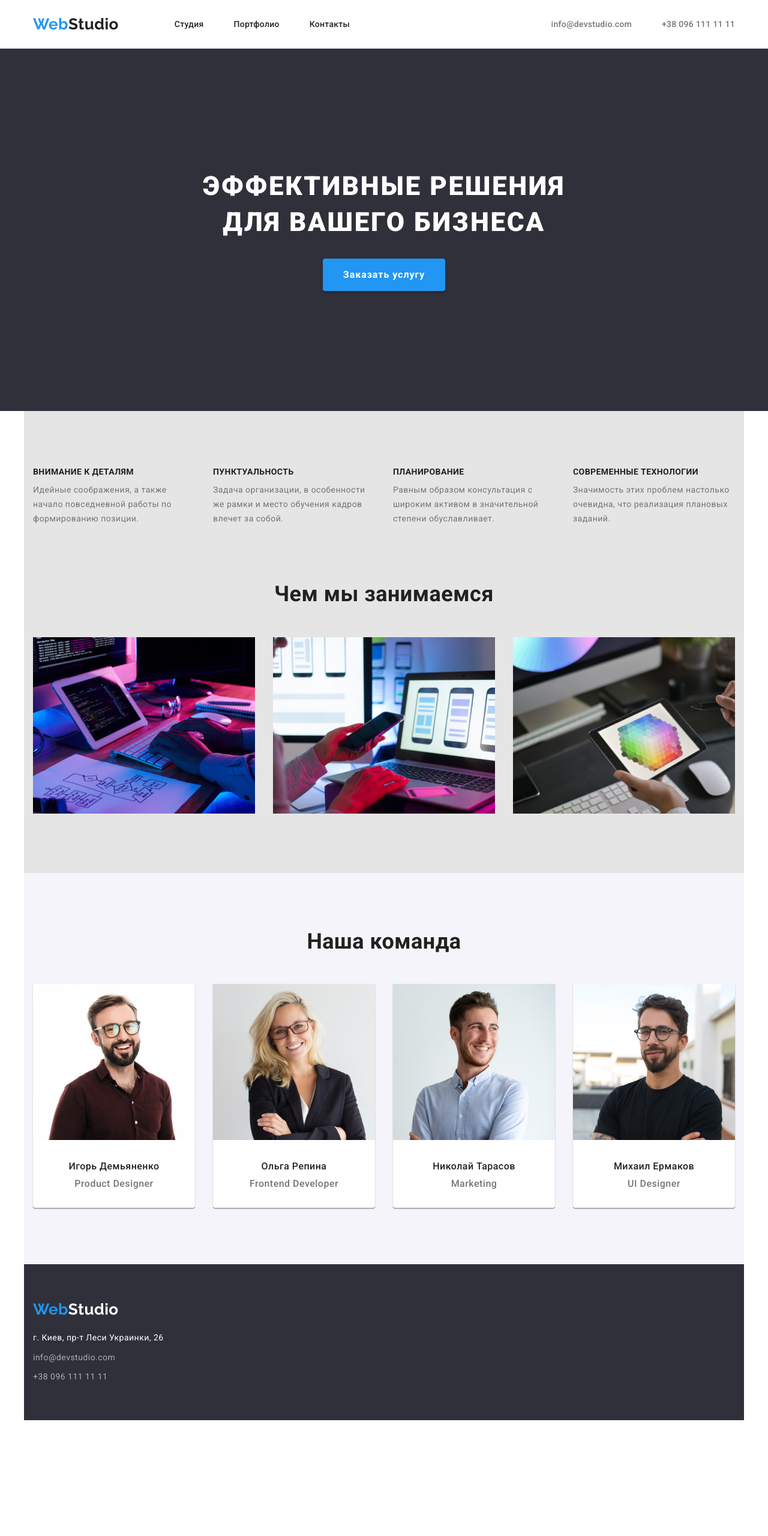
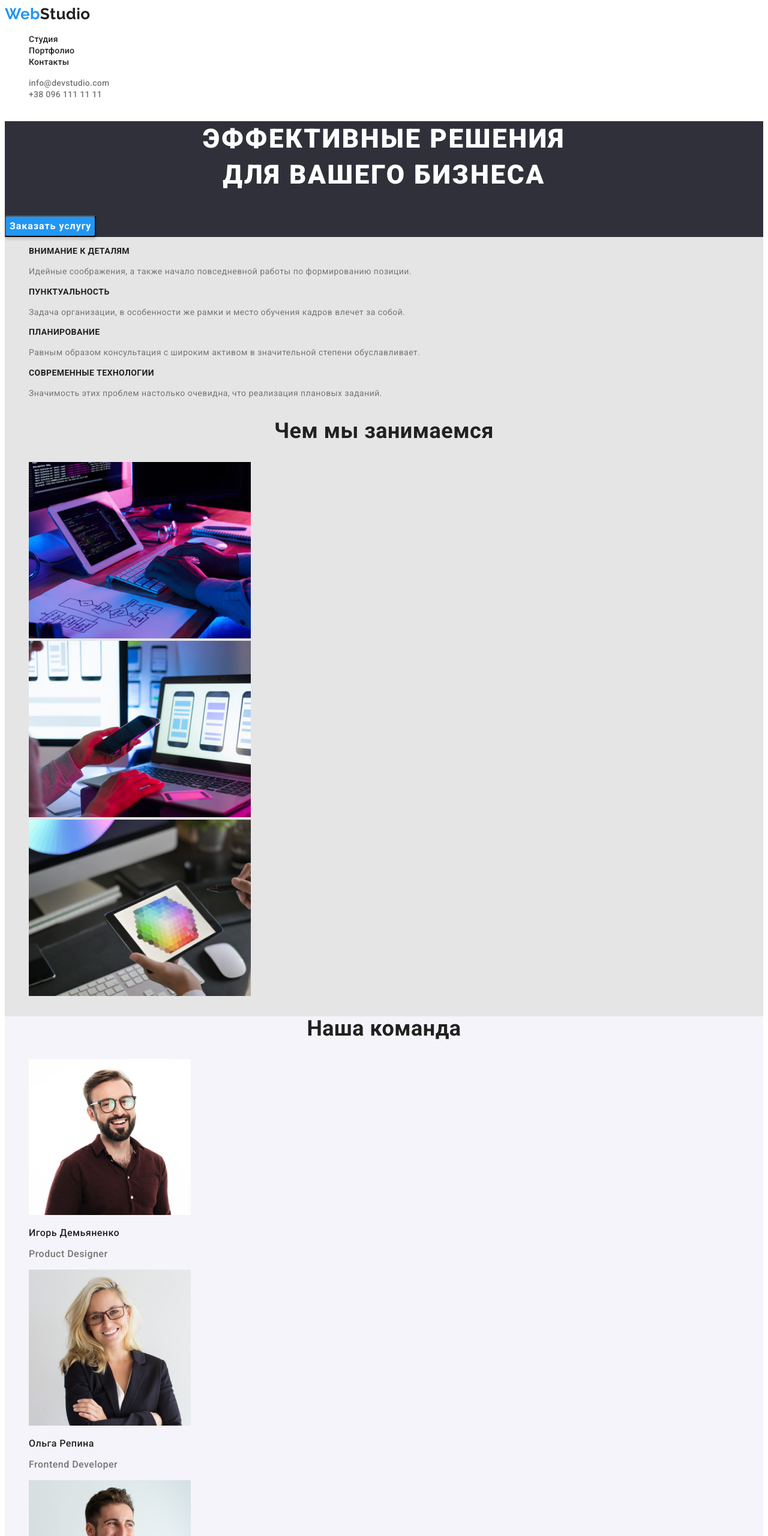
Before and after one commit to dimadimaya/goit-markup-hw-02, a plain HTML site: page index.html in a window 1280 px wide. Shown: the top 2560 px of the page at 60% size. Before the commit the page ends 2367 px from the top, so only its background shows below. Drawn offline with nearby package versions, Linux system fonts and the light colour scheme.

Commit message:
goit-markup-hw-02

```diff
--- a/css/style.css
+++ b/css/style.css
@@ -15,50 +15,16 @@ h2 {
   color: var(--primary-text-color);
 }
 
-h2,
-h3,
-p {
-  margin: 0;
-}
-
 a {
   text-decoration: none;
-  margin: 0;
-  padding: 0;
 }
 
 ul {
   list-style-type: none;
-  margin: 0;
-  padding: 0;
 }
 
 .header {
-  align-items: center;
   background-color: var(--white-color);
-}
-
-.container {
-  width: 1200px;
-  padding-left: 15px;
-  padding-right: 15px;
-  margin-left: auto;
-  margin-right: auto;
-}
-
-.section {
-  padding-top: 94px;
-  padding-bottom: 94px;
-}
-
-.flex {
-  display: flex;
-  align-items: center;
-}
-
-.nav {
-  display: flex;
-  align-items: center;
 }
 
 .logo {
@@ -67,24 +33,10 @@ ul {
   font-weight: 700;
   font-size: 26px;
   line-height: 1.19;
-
-  margin-right: 93px;
-  padding-top: 25px;
-  padding-bottom: 25px;
-
-  display: flex;
 }
 
 .logo-span {
   color: var(--primary-text-color);
-}
-
-.site-nav {
-  display: flex;
-}
-
-.site-nav .item + .item {
-  margin-left: 50px;
 }
 
 .site-nav a {
@@ -100,15 +52,6 @@ ul {
   color: var(--accent-color);
 }
 
-.nav-contact {
-  display: flex;
-  margin-left: auto;
-}
-
-.nav-contact .item + .item {
-  margin-left: 50px;
-}
-
 .nav-contact a {
   color: var(--secondary-text-color);
   font-weight: 500;
@@ -122,9 +65,12 @@ ul {
   color: var(--accent-color);
 }
 
+main {
+  background-color: #e5e5e5;
+}
+
 .main-section {
   background-color: #2f303a;
-  text-align: center;
 }
 
 .main-title {
@@ -135,9 +81,6 @@ ul {
   text-align: center;
   letter-spacing: 0.06em;
   text-transform: uppercase;
-
-  margin: 0;
-  padding-top: 200px;
 }
 
 .main-button {
@@ -152,19 +95,10 @@ ul {
 
   box-shadow: 0px 4px 4px rgba(0, 0, 0, 0.15);
   border-radius: 4px;
-
-  padding: 10px 32px;
-  margin-top: 30px;
-  margin-bottom: 200px;
 }
 
 .peculiarities {
   background-color: #e5e5e5;
-}
-
-.peculiarities-list {
-  display: flex;
-  justify-content: center;
 }
 
 .peculiarities-list h3 {
@@ -174,30 +108,13 @@ ul {
   line-height: 1.14;
   letter-spacing: 0.03em;
   text-transform: uppercase;
-
-  margin-bottom: 10px;
 }
 
-.peculiarities h2 {
+.peculiarities-title {
   font-weight: 700;
   font-size: 36px;
   line-height: 1.16;
   text-align: center;
-  padding-top: 94px;
-}
-
-.peculiarities-title {
-  display: flex;
-  justify-content: center;
-  margin-top: 50px;
-}
-
-.peculiarities-list .item {
-  width: 270px;
-}
-
-.peculiarities .item + .item {
-  margin-left: 30px;
 }
 
 .peculiarities p {
@@ -215,19 +132,6 @@ ul {
   font-size: 36px;
   line-height: 1.16;
   text-align: center;
-
-  margin: 0;
-}
-
-.team .item {
-  background: var(--white-color);
-  box-shadow: 0px 1px 3px rgba(0, 0, 0, 0.12), 0px 1px 1px rgba(0, 0, 0, 0.14),
-    0px 2px 1px rgba(0, 0, 0, 0.2);
-  border-radius: 0px 0px 4px 4px;
-}
-
-.team .item + .item {
-  margin-left: 30px;
 }
 
 .team-list {
@@ -235,11 +139,6 @@ ul {
   font-weight: 500;
   font-size: 16px;
   line-height: 1.18;
-  text-align: center;
-
-  display: flex;
-  justify-content: center;
-  margin-top: 50px;
 }
 
 .team h3 {
@@ -248,17 +147,12 @@ ul {
   line-height: 1.18;
   letter-spacing: 0.03em;
   color: var(--primary-text-color);
-
-  margin-top: 30px;
 }
 
 .team p {
   color: var(--secondary-text-color);
   font-size: 16px;
   line-height: 1.18;
-
-  margin-top: 10px;
-  padding-bottom: 30px;
 }
 
 .footer {
@@ -271,9 +165,6 @@ ul {
   font-weight: 700;
   font-size: 26px;
   line-height: 1.19;
-
-  display: block;
-  padding-top: 60px;
 }
 
 .footer-span {
@@ -282,24 +173,12 @@ ul {
 
 address {
   font-style: normal;
-
-  padding-bottom: 60px;
-}
-
-.footer a {
-  margin-bottom: 20px;
 }
 
 .footer p {
   color: var(--white-color);
   font-size: 14px;
   line-height: 1.7;
-
-  margin-bottom: 9px;
-}
-
-.footer .item + .item {
-  margin-top: 9px;
 }
 
 .footer .link {
@@ -314,9 +193,6 @@ address {
 }
 
 /* Портфолио */
-.portfolio {
-  background-color: #e5e5e5;
-}
 
 button {
   background-color: #f5f4fa;
@@ -329,18 +205,6 @@ button {
   cursor: pointer;
   text-align: center;
   letter-spacing: 0.03em;
-  border-radius: 4px;
-  border-color: transparent;
-}
-
-.btn {
-  display: flex;
-  justify-content: center;
-  margin-bottom: 50px;
-}
-
-.btn .item + .item {
-  margin-left: 8px;
 }
 
 button:hover {
@@ -353,36 +217,14 @@ button:focus {
   color: var(--white-color);
 }
 
-.projects {
-  display: flex;
-  flex-wrap: wrap;
-}
-
-.projects .item {
-  width: ((100% - 60px)/3);
-  margin-right: 30px;
-  margin-bottom: 30px;
-  padding-bottom: 24px;
-  background: var(--white-color);
-  border-bottom: 1px solid #eeeeee;
-}
-
-.projects .item:nth-child(3n) {
-  margin-right: 0;
-}
-
 .projects h2 {
   font-weight: 700;
   font-size: 18px;
   line-height: 2;
   letter-spacing: 0.06em;
-
-  margin: 20px 24px 4px 24px;
 }
 
 .projects p {
   font-size: 16px;
   line-height: 1.88;
-
-  margin: 0px 24px;
 }
--- a/index.html
+++ b/index.html
@@ -10,117 +10,110 @@
       href="https://fonts.googleapis.com/css2?family=Raleway:wght@700&family=Roboto:wght@400;500;700;900&display=swap"
       rel="stylesheet"
     />
-    <link
-      rel="stylesheet"
-      href="https://cdnjs.cloudflare.com/ajax/libs/modern-normalize/1.1.0/modern-normalize.min.css"
-      integrity="sha512-wpPYUAdjBVSE4KJnH1VR1HeZfpl1ub8YT/NKx4PuQ5NmX2tKuGu6U/JRp5y+Y8XG2tV+wKQpNHVUX03MfMFn9Q=="
-      crossorigin="anonymous"
-      referrerpolicy="no-referrer"
-    />
     <link rel="stylesheet" href="./css/style.css" />
     <title>WebStudio</title>
   </head>
   <body>
     <!-- Меню навигации -->
-    <header class="header container">
-      <div class="flex">
+    <header class="header">
       <nav class="nav">
         <a href="index.html" class="logo">Web<span class="logo-span">Studio</span> </a>
         <ul class="site-nav">
-            <li class="item"><a href="index.html">Студия</a></li>
-            <li class="item"><a href="portfolio.html">Портфолио</a></li>
-            <li class="item"><a href="">Контакты</a></li>
+          <li><a href="index.html">Студия</a></li>
+          <li><a href="portfolio.html">Портфолио</a></li>
+          <li><a href="">Контакты</a></li>
         </ul>
       </nav>
       <ul class="nav-contact">
-          <li class="item"><a href="mailto:info@devstudio.com">info@devstudio.com</a></li>
-          <li class="item"><a href="tel:+380961111111">+38 096 111 11 11</a></li>
+        <li><a href="mailto:info@devstudio.com">info@devstudio.com</a></li>
+        <li><a href="tel:+380961111111">+38 096 111 11 11</a></li>
       </ul>
-      </div>
     </header>
     <main>
       <!-- Шапка -->
+      <div>
         <section class="main-section">
           <h1 class="main-title">
             Эффективные решения <br />
             для вашего бизнеса
           </h1>
-        <button type="button" class="main-button">Заказать услугу</button>
+          <button class="main-button">Заказать услугу</button>
         </section>
         <!-- Особенности -->
-      <section class="peculiarities section container">
+        <section class="peculiarities">
           <ul class="peculiarities-list">
-          <li class="item">
+            <li>
               <h3>Внимание к деталям</h3>
-            <p>Идейные соображения, а также начало повседневной работы по формированию позиции.</p>
+              <p>
+                Идейные соображения, а также начало повседневной работы по формированию позиции.
+              </p>
             </li>
-          <li class="item">
+            <li>
               <h3>Пунктуальность</h3>
               <p>
                 Задача организации, в особенности же рамки и место обучения кадров влечет за собой.
               </p>
             </li>
-          <li class="item">
+            <li>
               <h3>Планирование</h3>
               <p>
                 Равным образом консультация с широким активом в значительной степени обуславливает.
               </p>
             </li>
-          <li class="item">
+            <li>
               <h3>Современные технологии</h3>
               <p>Значимость этих проблем настолько очевидна, что реализация плановых заданий.</p>
             </li>
           </ul>
-        <h2>Чем мы занимаемся</h2>
-        <ul class="peculiarities-title">
-          <li class="item">
+          <h2 class="peculiarities-title">Чем мы занимаемся</h2>
+          <ul>
+            <li>
               <img src="images/img1.jpg" alt="Разработка" width="370" />
             </li>
-          <li class="item">
+            <li>
               <img src="images/img2.jpg" alt="Адаптация под мобильные устройства" width="370" />
             </li>
-          <li class="item">
+            <li>
               <img src="images/img3.jpg" alt="Тестирование" width="370" />
             </li>
           </ul>
         </section>
         <!-- Наша команда -->
-      <section class="team section container">
+        <section class="team">
           <h2 class="team-title">Наша команда</h2>
           <ul class="team-list">
-          <li class="item">
+            <li>
               <img src="images/igor.jpg" alt="Игорь Демьяненко" width="270" />
               <h3>Игорь Демьяненко</h3>
               <p>Product Designer</p>
             </li>
-          <li class="item">
+            <li>
               <img src="images/olga.jpg" alt="Ольга Репина" width="270" />
               <h3>Ольга Репина</h3>
               <p>Frontend Developer</p>
             </li>
-          <li class="item">
+            <li>
               <img src="images/nikolay.jpg" alt="Николай Тарасов" width="270" />
               <h3>Николай Тарасов</h3>
               <p>Marketing</p>
             </li>
-          <li class="item">
+            <li>
               <img src="images/mihail.jpg" alt="Михаил Ермаков" width="270" />
               <h3>Михаил Ермаков</h3>
               <p>UI Designer</p>
             </li>
           </ul>
         </section>
+      </div>
     </main>
     <!-- Футер -->
-    <footer class="footer container">
+    <footer class="footer">
       <a href="index.html" class="footer-logo">Web<span class="footer-span">Studio</span> </a>
       <address class="adress">
         <p class="city">г. Киев, пр-т Леси Украинки, 26</p>
         <ul>
-          <li class="item">
-            <a href="mailto:info@devstudio.com" class="link">info@devstudio.com</a>
-          </li>
-          <li class="item"><a href="tel:+380961111111" class="link">+38 096 111 11 11</a></li>
+          <li><a href="mailto:info@devstudio.com" class="link">info@devstudio.com</a></li>
+          <li><a href="tel:+380961111111" class="link">+38 096 111 11 11</a></li>
         </ul>
       </address>
     </footer>
```
Also changed, not shown: portfolio.html (+26 -36 lines). Lines whose indentation alone changed are shown as unchanged.
